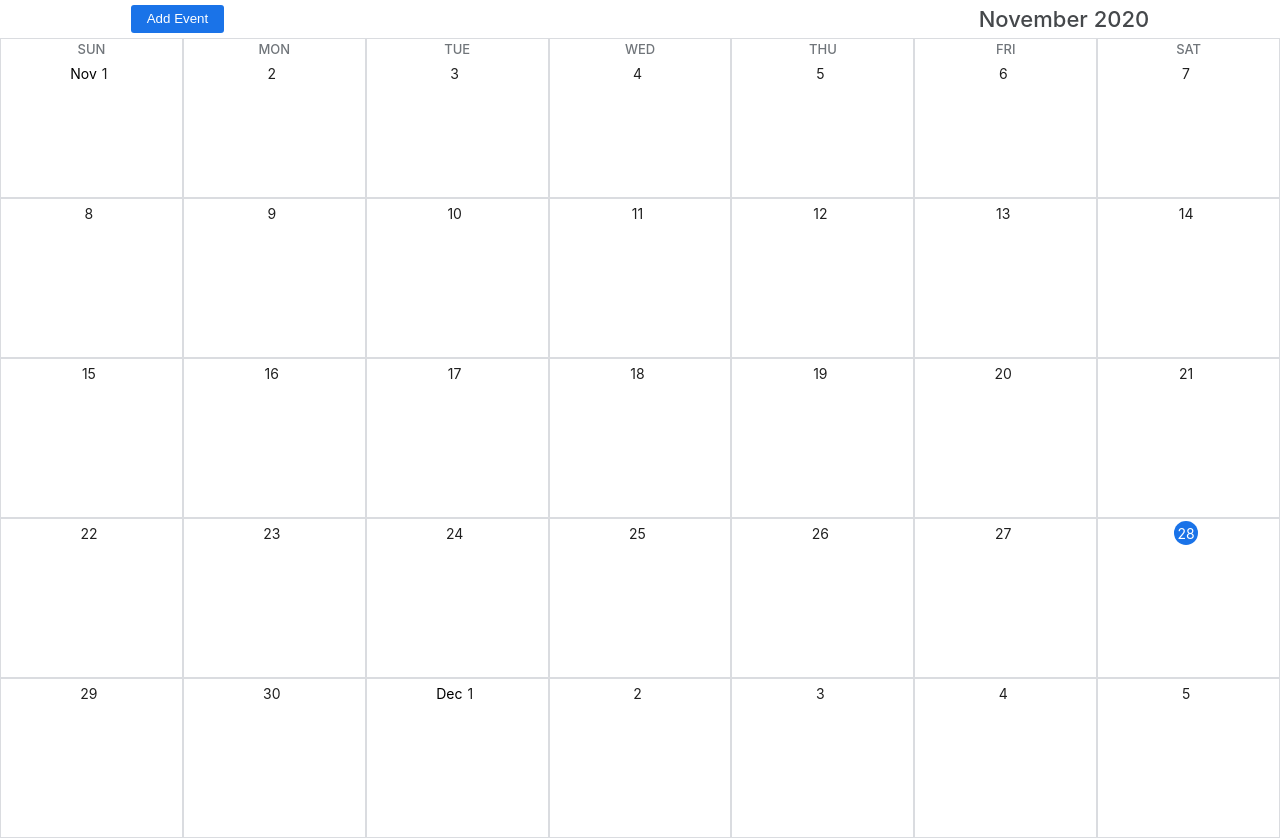
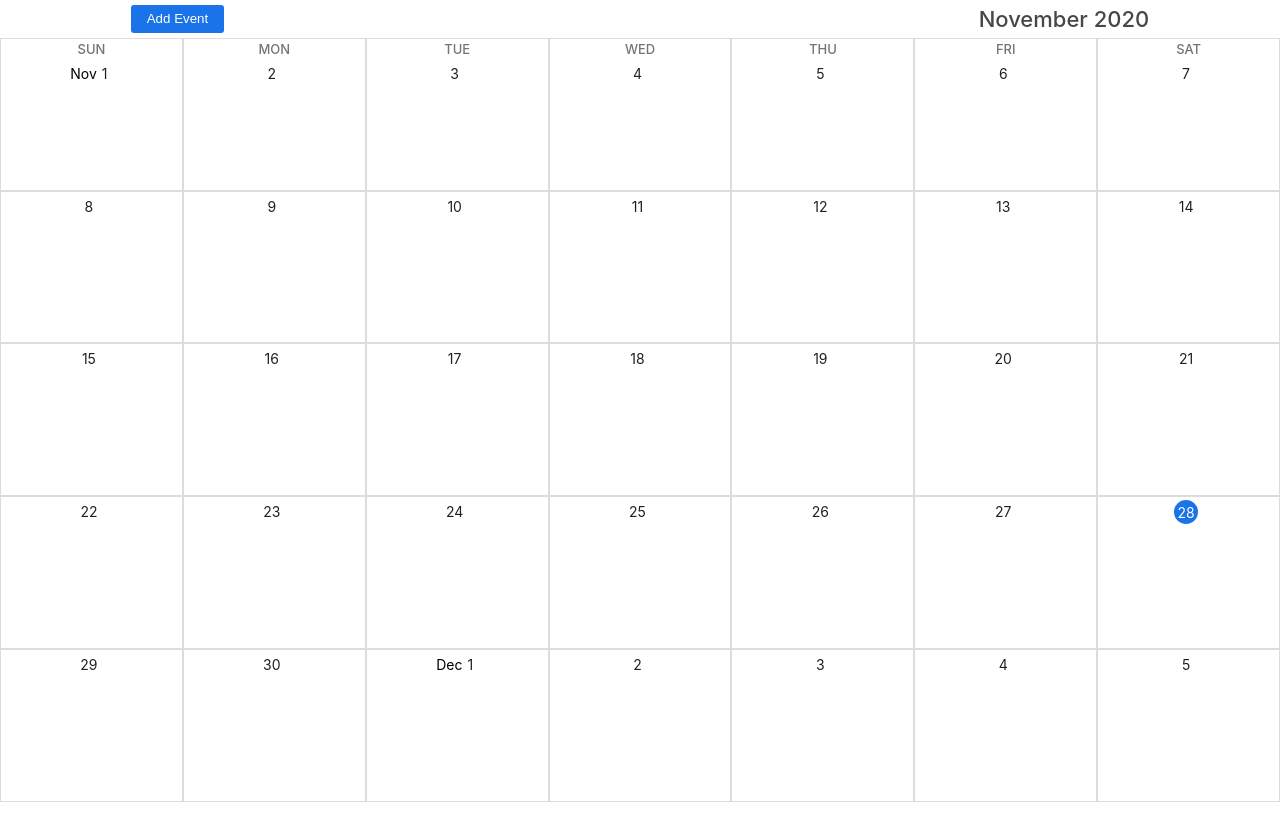
Before and after one commit to shaniyona/calendar, a React (Create React App) app: page / in a window 1280 px wide. After the commit the page ends 802 px from the top, so only its background shows below. Built offline with nearby package versions, Linux system fonts and the light colour scheme.

Commit message:
fixed sceen height issue

```diff
--- a/src/App.css
+++ b/src/App.css
@@ -1,6 +1,6 @@
 body{
-  max-height: 95vh;
-  overflow: hidden;
+  max-height: 90vh;
+  overflow: auto;
 }
 
 .month {
@@ -12,7 +12,7 @@ body{
 .week {
   display: flex;
   width: 100%;
-  height: calc(100vh/5);
+  height: calc(95.5vh/5);
 }
 .calendarTile {
   border: #dadce0 1px solid;
```
